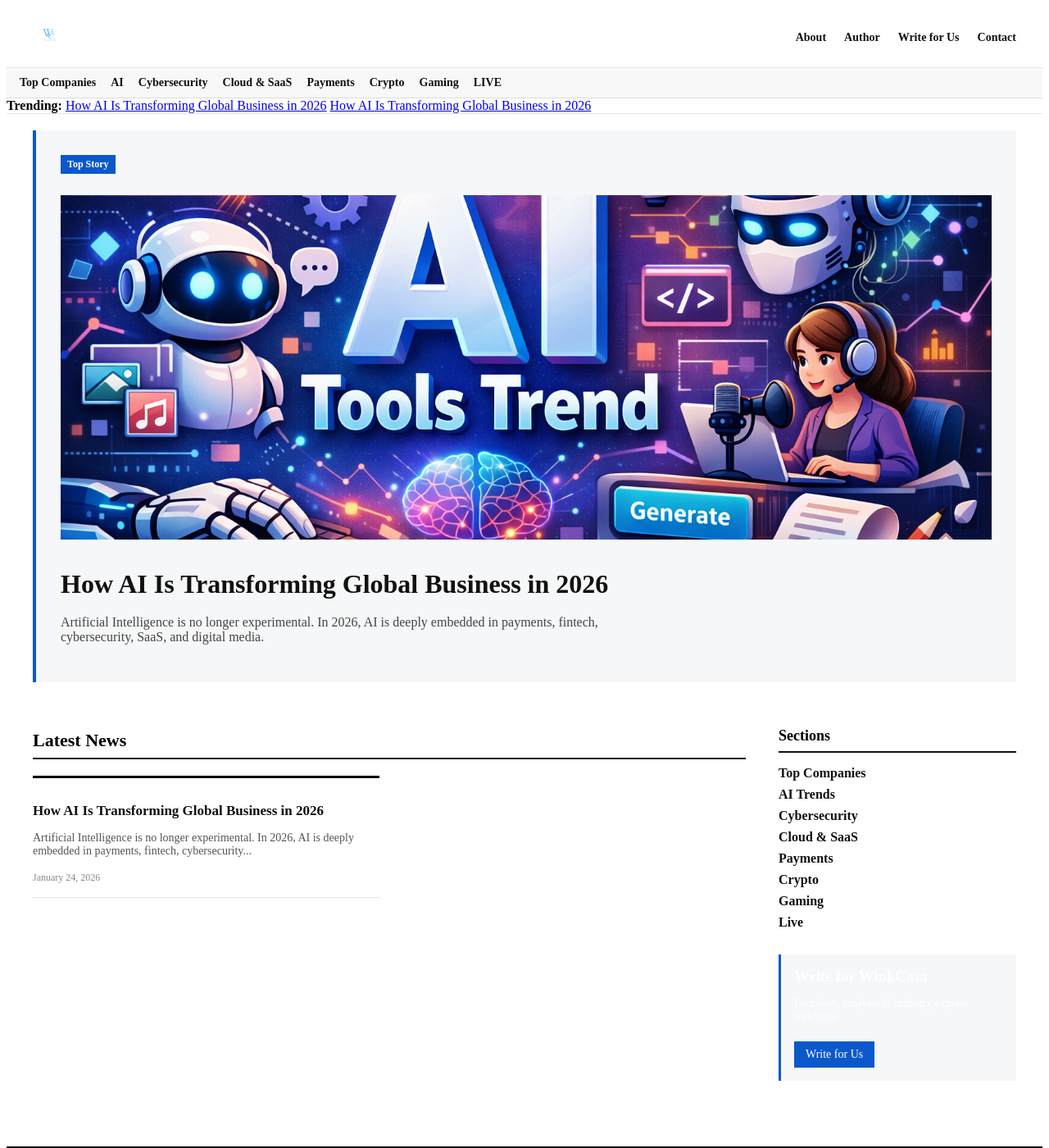
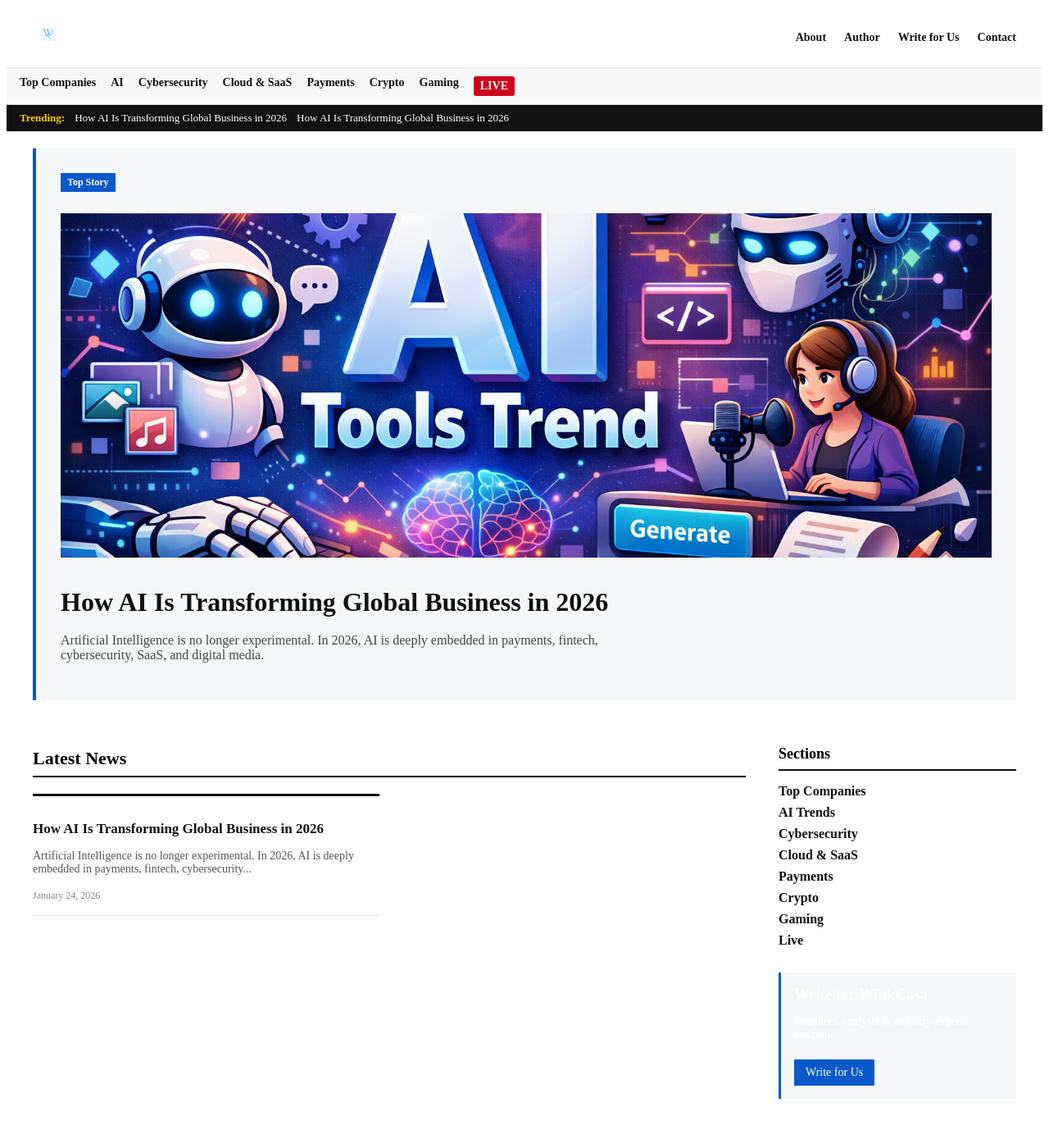
Before and after one commit to rinkeshjha623/winkcasa.com, a Jekyll site: the page built from index.md, in a window 1280 px wide and 1400 px high. Shown: the whole window at 82% size. Built offline with Jekyll 4.4.1, drawn with Linux system fonts in a browser that asks for light colours.

Commit message:
Update style.css

```diff
--- a/assets/style.css
+++ b/assets/style.css
@@ -747,3 +747,41 @@ main.content {
     max-height: 260px;
   }
 }
+/* =========================
+   TRENDING BAR
+   ========================= */
+
+.trending-bar {
+  background: #111;
+  color: #fff;
+  padding: 8px 16px;
+  font-size: 13px;
+  display: flex;
+  gap: 12px;
+  overflow-x: auto;
+  white-space: nowrap;
+}
+
+.trending-bar strong {
+  color: #ffcc00;
+}
+
+.trending-bar a {
+  color: #fff;
+  text-decoration: none;
+}
+
+.trending-bar a:hover {
+  text-decoration: underline;
+}
+
+/* LIVE BADGE */
+
+.live-link {
+  color: #fff !important;
+  background: #d0021b;
+  padding: 4px 8px;
+  border-radius: 3px;
+  font-weight: 700;
+  font-size: 12px;
+}
```
